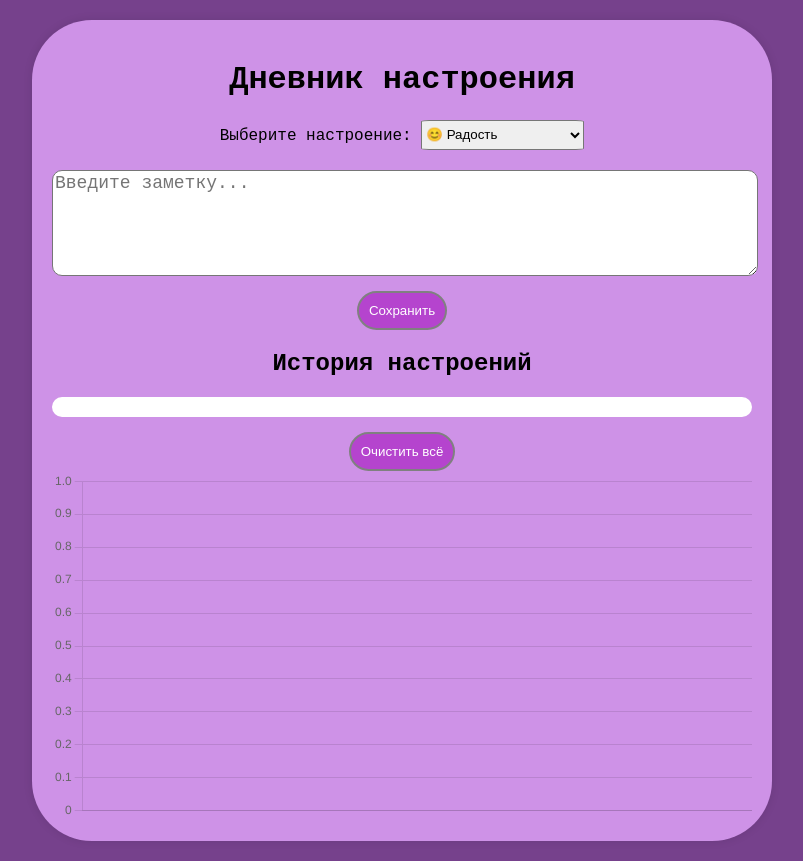
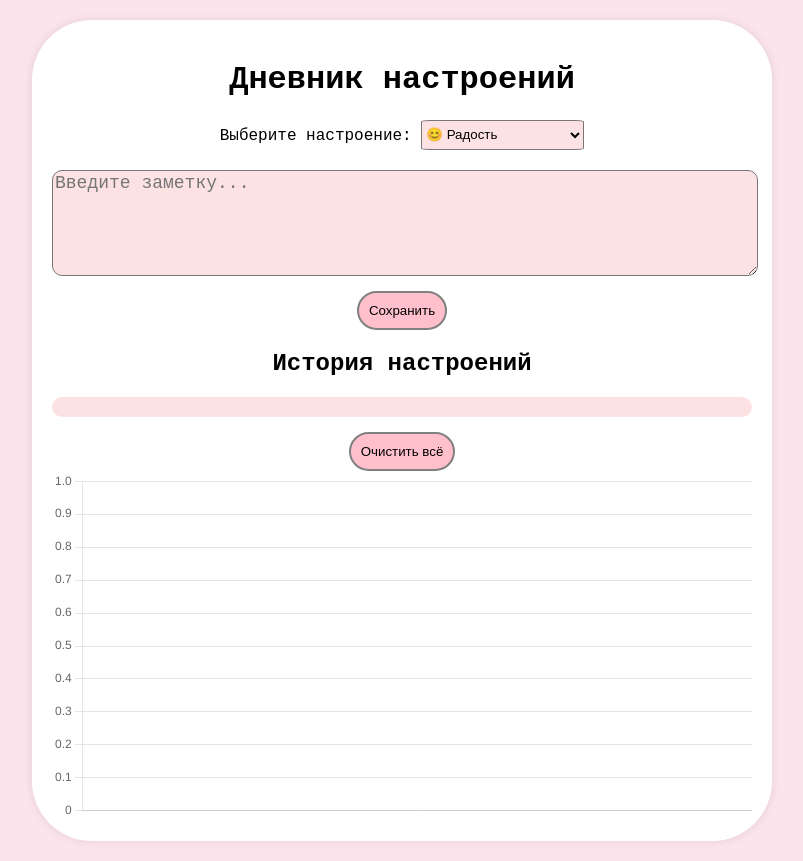
Before and after one commit to aqqala/mood-diary, a plain HTML site: page index.html in a window 1280 px wide. Shown: the whole page, without its empty margins (238-1041 px from the left). Drawn offline with nearby package versions, Linux system fonts and the light colour scheme.

Commit message:
Поменяла дизайн

```diff
--- a/index.html
+++ b/index.html
@@ -9,7 +9,7 @@
 </head>
 <body>
     <div class="container">
-        <h1>Дневник настроения</h1>
+        <h1>Дневник настроений</h1>
         <div class="mood-form">
             <label for="mood">Выберите настроение: </label>
             <select id="mood">
--- a/styles.css
+++ b/styles.css
@@ -1,5 +1,5 @@
 body {
-    background-color: #76418c;
+    background-color: #fce4ec;
     font-family: 'Courier New', Courier, monospace;
     text-align: center;
     margin: 0;
@@ -10,7 +10,7 @@ body {
     max-width: 700px;
     /*max-width: 55vw;*/
     margin: auto;
-    background-color: #ce92e7;
+    background-color: white;
     padding: 20px;
     border-radius: 60px;
     box-shadow: 0 0 10px rgba(0, 0, 0, 0.1);
@@ -23,6 +23,7 @@ body {
 #mood {
     height: 30px;
     border-radius: 5%;
+    background-color: #fde2e4;
 }
 
 h1 {
@@ -35,21 +36,22 @@ textarea {
     margin-top: 20px;
     border-radius: 10px;
     font-size: 18px;
+    background-color: #fde2e4;
 }
 
 button {
     margin-top: 10px;
     padding: 10px;
     border: 2px solid grey;
-    background-color: #b544ce;
-    color: white;
+    background-color: pink;
+    color: black;
     cursor: pointer;
     border-radius: 20px;
 }
 
 ul {
     list-style: none;
-    background-color: #ffffff;
+    background-color: #fde2e4;
     /*background-color: #fdf0d1;  эт цвет был норм */
     margin: 5px 0;
     padding: 10px;
```
